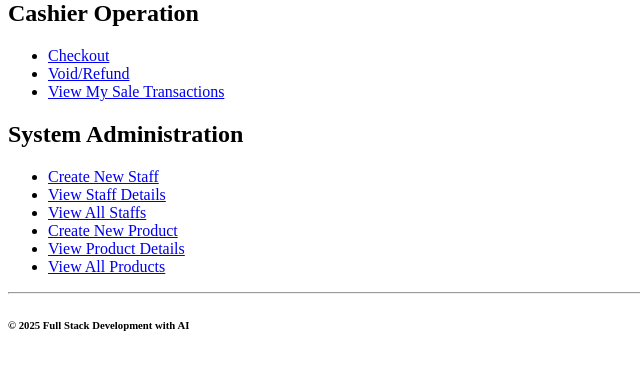
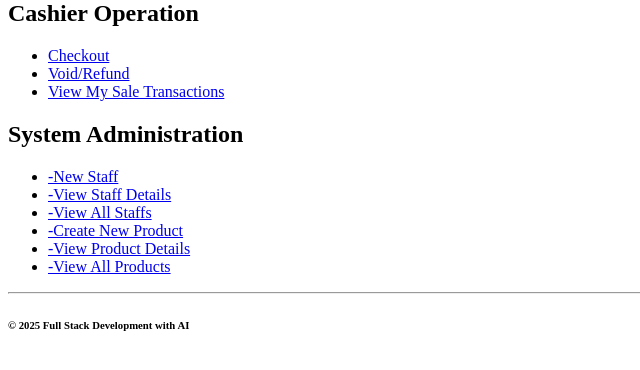
Before and after one commit to royl1217/PointOfSaleSystemWeb, a plain HTML site: page index.html in a window 1280 px wide. Shown: the part 66-436 px from the top of the page, without its empty margins (0-640 px from the left). Drawn offline with Linux system fonts and the light colour scheme.

```diff
--- a/index.html
+++ b/index.html
@@ -12,12 +12,12 @@
 		</ul>
 		<h2>System Administration</h2>
 		<ul>
-			<li><a href="./systemAdministration/createNewStaff.html">Create New Staff</a></li>
-			<li><a href="./systemAdministration/viewStaffDetails.html">View Staff Details</a></li>
-			<li><a href="./systemAdministration/viewAllStaffs.html">View All Staffs</a></li>
-			<li><a href="./systemAdministration/createNewProduct.html">Create New Product</a></li>
-			<li><a href="./systemAdministration/viewProductDetails.html">View Product Details</a></li>
-			<li><a href="./systemAdministration/viewAllProducts.html">View All Products</a></li>
+			<li><a href="./systemAdministration/createNewStaff.html">-New Staff</a></li>
+			<li><a href="./systemAdministration/viewStaffDetails.html">-View Staff Details</a></li>
+			<li><a href="./systemAdministration/viewAllStaffs.html">-View All Staffs</a></li>
+			<li><a href="./systemAdministration/createNewProduct.html">-Create New Product</a></li>
+			<li><a href="./systemAdministration/viewProductDetails.html">-View Product Details</a></li>
+			<li><a href="./systemAdministration/viewAllProducts.html">-View All Products</a></li>
 		</ul>
 		<p>
 			<hr/>
```
